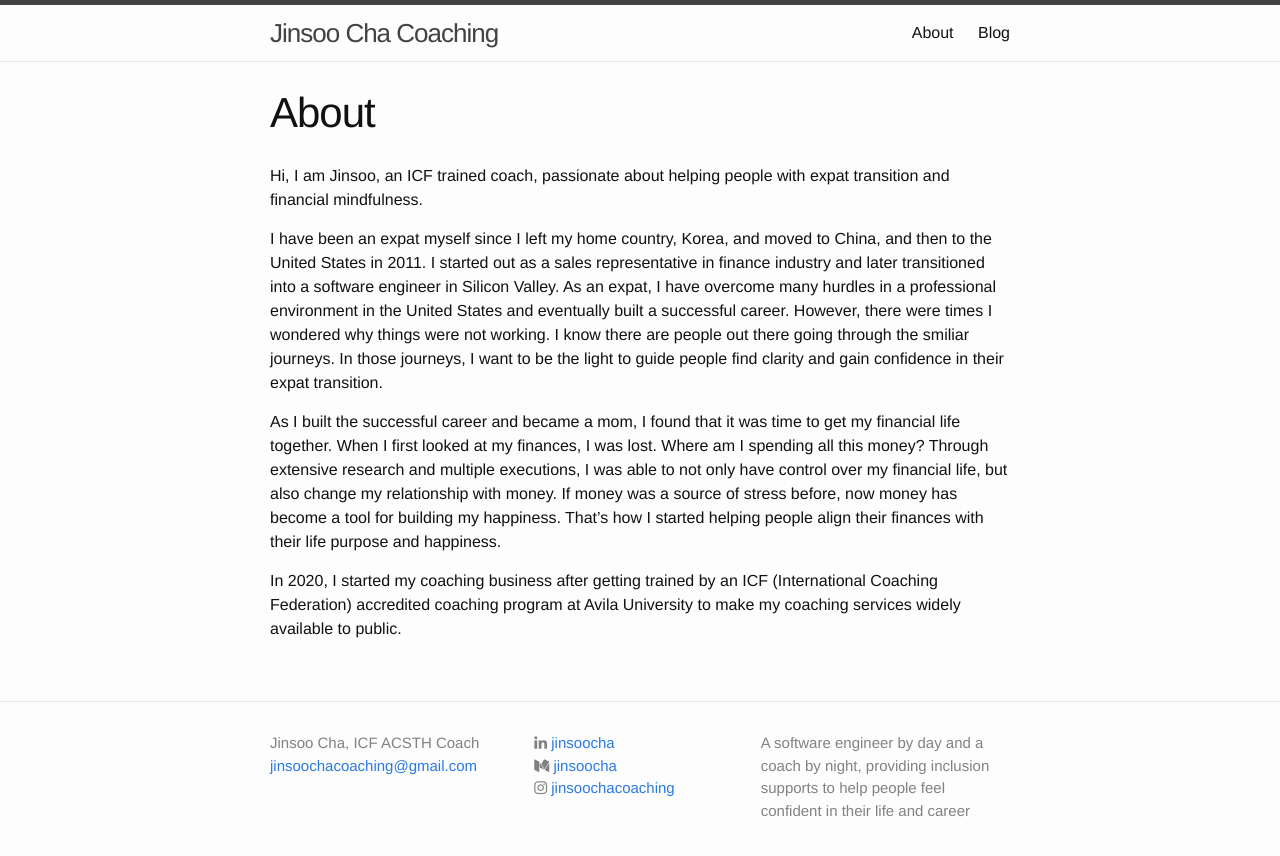
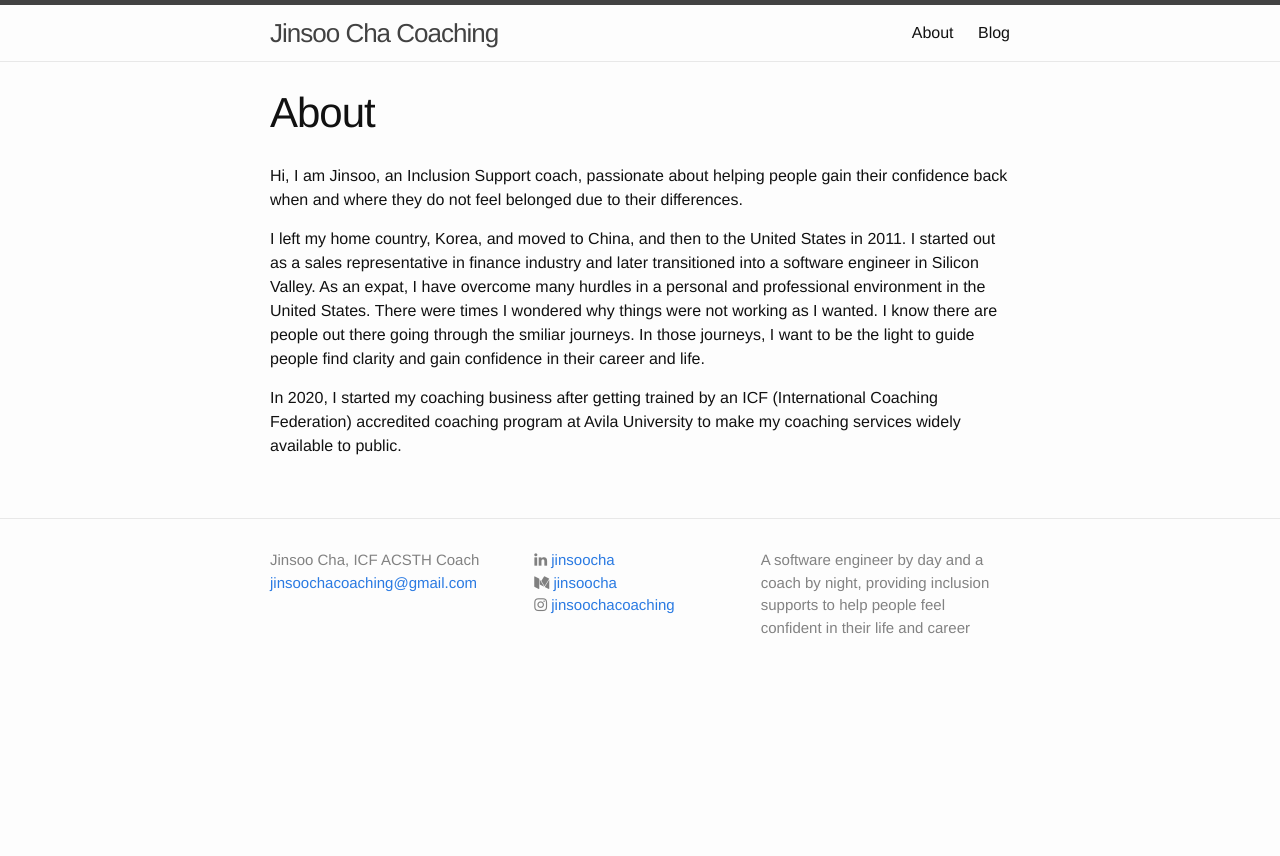
Before and after one commit to jinsoocha/jinsoocha.github.io, a Jekyll site: the page built from about.md, in a window 1280 px wide. Shown: the top 856 px of the page. Built offline with Jekyll 4.4.1, drawn with Linux system fonts in a browser that asks for light colours; nearby versions of some CDN libraries.

Commit message:
Update about.md

```diff
--- a/about.md
+++ b/about.md
@@ -4,10 +4,8 @@ title: About
 permalink: /about/
 ---
 
-Hi, I am Jinsoo, an ICF trained coach, passionate about helping people with expat transition and financial mindfulness.
+Hi, I am Jinsoo, an Inclusion Support coach, passionate about helping people gain their confidence back when and where they do not feel belonged due to their differences.
 
-I have been an expat myself since I left my home country, Korea, and moved to China, and then to the United States in 2011. I started out as a sales representative in finance industry and later transitioned into a software engineer in Silicon Valley. As an expat, I have overcome many hurdles in a professional environment in the United States and eventually built a successful career. However, there were times I wondered why things were not working. I know there are people out there going through the smiliar journeys. In those journeys, I want to be the light to guide people find clarity and gain confidence in their expat transition.
-
-As I built the successful career and became a mom, I found that it was time to get my financial life together. When I first looked at my finances, I was lost. Where am I spending all this money? Through extensive research and multiple executions, I was able to not only have control over my financial life, but also change my relationship with money. If money was a source of stress before, now money has become a tool for building my happiness. That's how I started helping people align their finances with their life purpose and happiness.
+I left my home country, Korea, and moved to China, and then to the United States in 2011. I started out as a sales representative in finance industry and later transitioned into a software engineer in Silicon Valley. As an expat, I have overcome many hurdles in a personal and professional environment in the United States. There were times I wondered why things were not working as I wanted. I know there are people out there going through the smiliar journeys. In those journeys, I want to be the light to guide people find clarity and gain confidence in their career and life.
 
 In 2020, I started my coaching business after getting trained by an ICF (International Coaching Federation) accredited coaching program at Avila University to make my coaching services widely available to public.
```
